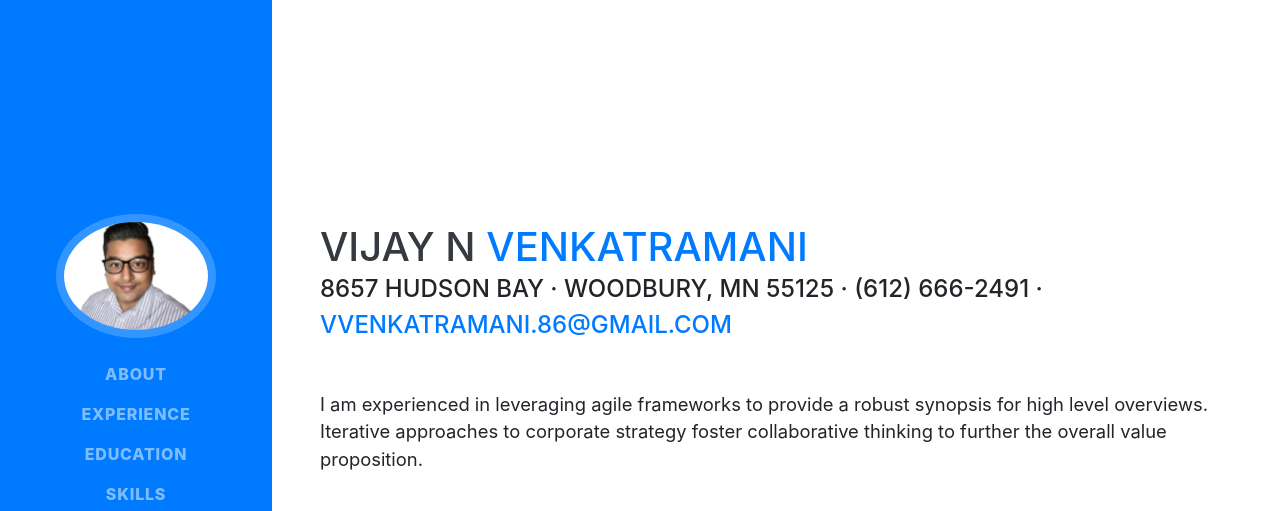
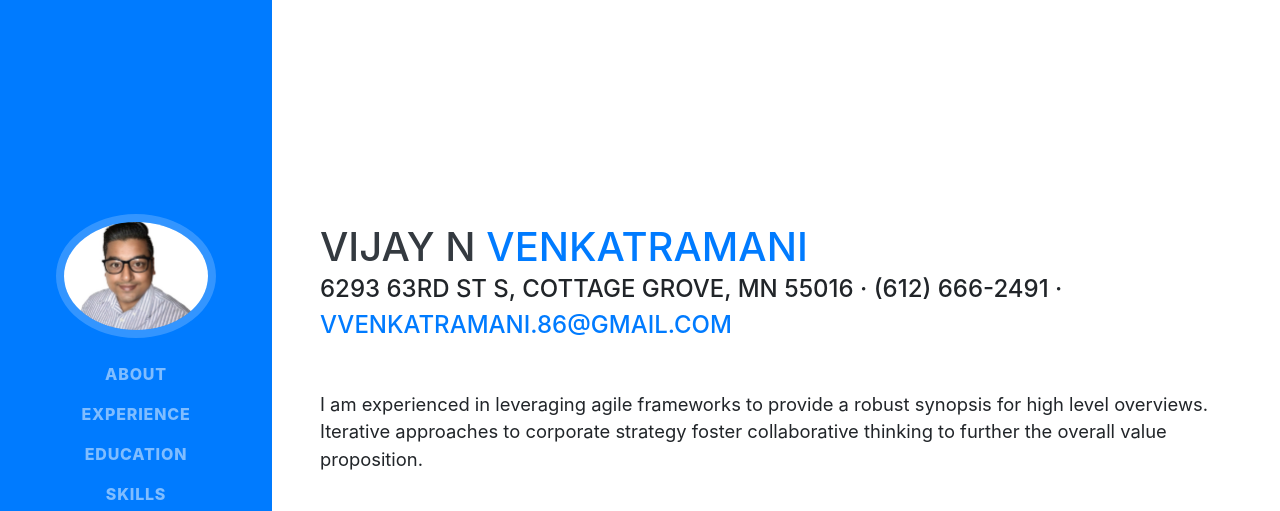
Before and after one commit to vijayvenkatramani/vijayvenkatramani.github.io, a website with bundled scripts: page index.html in a window 1280 px wide. Shown: the top 511 px of the page. Built offline with nearby package versions, Linux system fonts and the light colour scheme; a web font is replaced by a local one.

Commit message:
Update index.html

```diff
--- a/index.html
+++ b/index.html
@@ -66,7 +66,7 @@
         <h1 class="mb-0">Vijay N
           <span class="text-primary">Venkatramani</span>
         </h1>
-        <div class="subheading mb-5">8657 Hudson Bay · Woodbury, MN 55125 · (612) 666-2491 ·
+        <div class="subheading mb-5">6293 63rd St S, Cottage Grove, MN 55016 · (612) 666-2491 ·
           <a href="mailto:vvenkatramani.86@gmail.com">vvenkatramani.86@gmail.com</a>
         </div>
         <p class="lead mb-5">I am experienced in leveraging agile frameworks to provide a robust synopsis for high level overviews. Iterative approaches to corporate strategy foster collaborative thinking to further the overall value proposition.</p>
```
